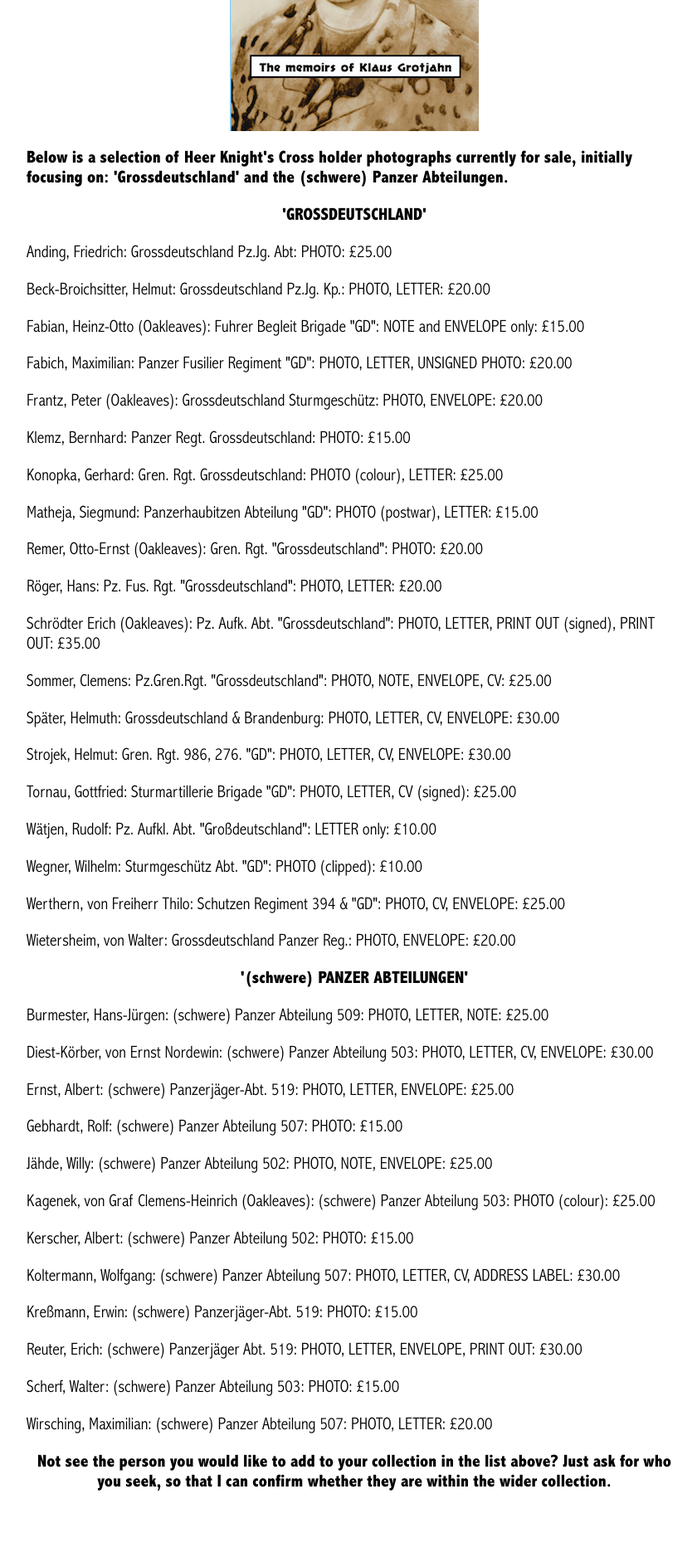
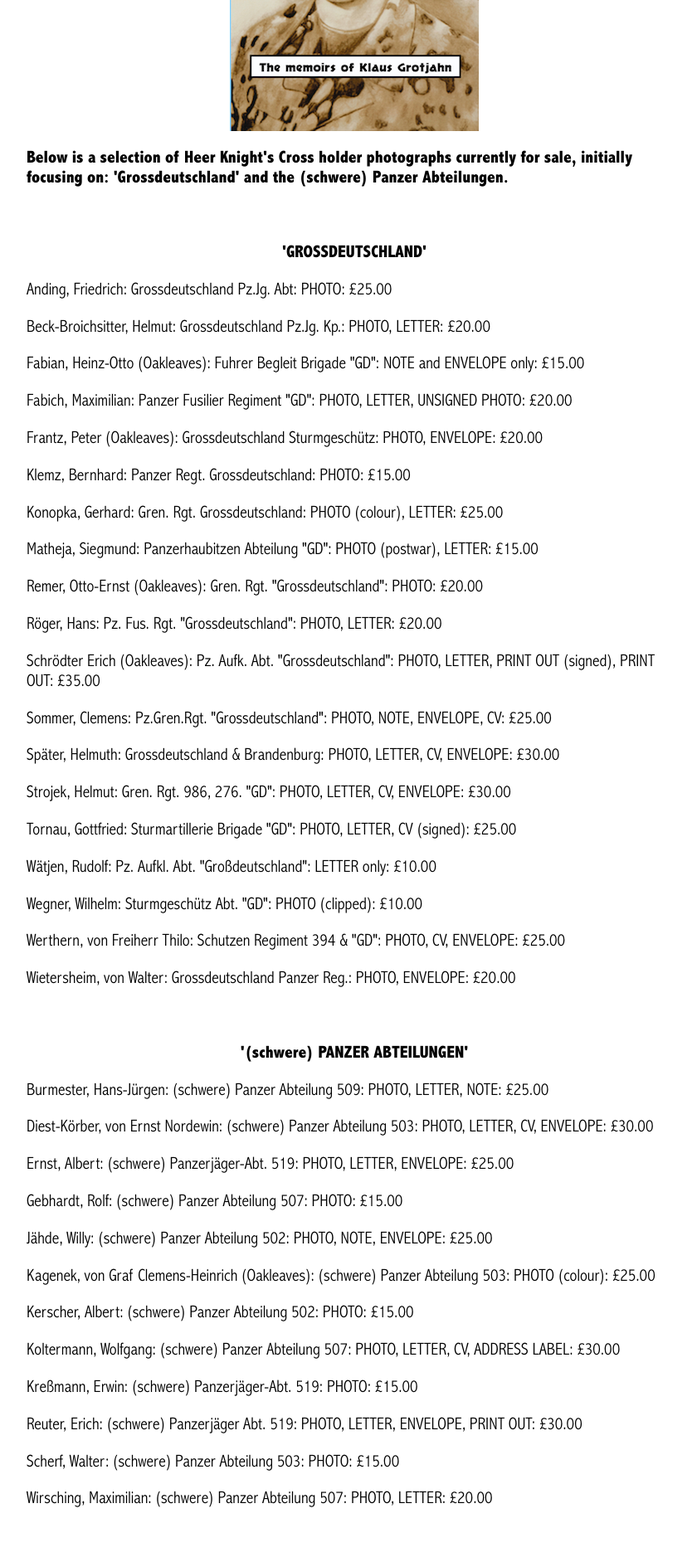
Before and after one commit to lahphotographs/lahphotographs.github.com, a Jekyll site: the page built from reich_detail.md, in a window 1280 px wide. Shown: the part 581-2464 px from the top of the page at 83% size, without its empty margins (213-1053 px from the left). Built offline with Jekyll 4.4.1, drawn with Linux system fonts in a browser that asks for light colours.

Commit message:
Update reich_detail.md

```diff
--- a/reich_detail.md
+++ b/reich_detail.md
@@ -8,6 +8,7 @@ class: book_cover
 
 <img src="./assets/Reich main cover 2.png" id="detail" class="center"/>
 <p><b>Below is a selection of Heer Knight's Cross holder photographs currently for sale, initially focusing on: 'Grossdeutschland' and the (schwere) Panzer Abteilungen.</b></p>
+<br />
 <p><b><center>'GROSSDEUTSCHLAND'</center></b></p>
 <p>Anding,	Friedrich:	Grossdeutschland Pz.Jg. Abt:	  PHOTO: £25.00</p>
 <p>Beck-Broichsitter,	Helmut: Grossdeutschland Pz.Jg. Kp.:   PHOTO, LETTER:	£20.00</p>
@@ -28,6 +29,7 @@ class: book_cover
 <p>Wegner,	Wilhelm: Sturmgeschütz Abt. "GD":	  PHOTO (clipped):	£10.00</p>
 <p>Werthern, von	Freiherr Thilo: Schutzen Regiment 394 & "GD":	  PHOTO, CV, ENVELOPE:	£25.00</p>
 <p>Wietersheim, von	Walter: Grossdeutschland Panzer Reg.:   PHOTO, ENVELOPE:	£20.00</p>
+<br />
 <p><b><center>'(schwere) PANZER ABTEILUNGEN'</center></b></p>
 <p>Burmester,	Hans-Jürgen: (schwere) Panzer Abteilung 509:	  PHOTO, LETTER, NOTE: £25.00</p>
 <p>Diest-Körber, von	Ernst Nordewin: (schwere) Panzer Abteilung 503:	  PHOTO, LETTER, CV, ENVELOPE: £30.00</p>
@@ -41,6 +43,5 @@ class: book_cover
 <p>Reuter,	Erich: (schwere) Panzerjäger Abt. 519:	  PHOTO, LETTER, ENVELOPE, PRINT OUT:	£30.00</p>
 <p>Scherf,	Walter: (schwere) Panzer Abteilung 503:	  PHOTO: £15.00</p>
 <p>Wirsching,	Maximilian: (schwere) Panzer Abteilung 507:	  PHOTO, LETTER: £20.00</p>
-<p></p>
-<p></p>
+<br />
 <p><b><center>Not see the person you would like to add to your collection in the list above? Just ask for who you seek, so that I can confirm whether they are within the wider collection.</center></b></p>
```
